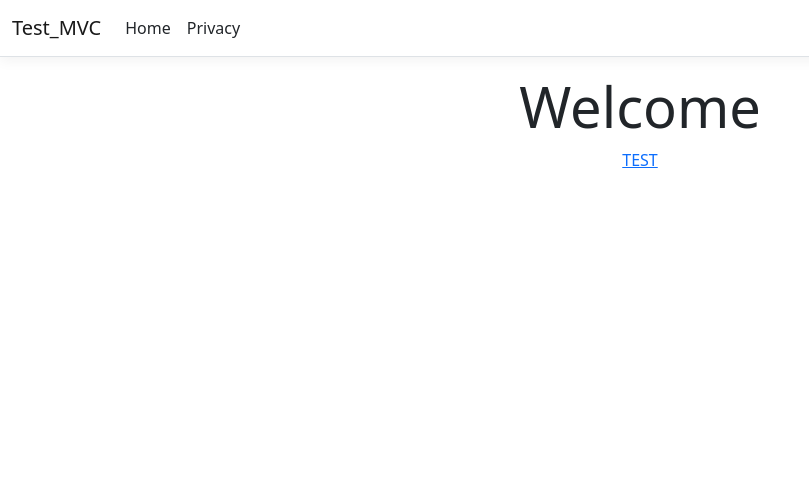
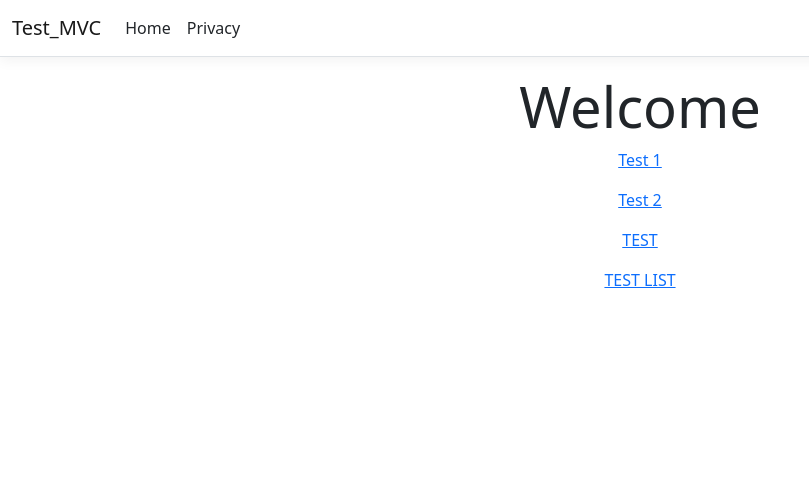
Before and after one commit to ChadM95/Learning_MVC, an ASP.NET Core app: page / in a window 1280 px wide. Shown: the top 487 px of the page, without its empty margins (0-809 px from the left). Run offline with ASP.NET Core 8, Linux system fonts and the light colour scheme; style sheets or scripts are compiled from the project's sources.

Commit message:
fix bad controller reference in action links

```diff
--- a/Test_MVC/Controllers/TestController.cs
+++ b/Test_MVC/Controllers/TestController.cs
@@ -5,6 +5,7 @@ namespace Test_MVC.Controllers
 {
     public class TestController : Controller
     {
+        //displays details of an object
         public IActionResult Index()
         {
             Models.TestModel Test = new Models.TestModel
@@ -18,6 +19,7 @@ namespace Test_MVC.Controllers
             return View(Test);
         }
 
+        //displays a list of objects from model
         public IActionResult DisplayList()
         {
             //create list of model objects
--- a/Test_MVC/Views/Home/Index.cshtml
+++ b/Test_MVC/Views/Home/Index.cshtml
@@ -4,5 +4,9 @@
 
 <div class="text-center">
     <h1 class="display-4">Welcome</h1>
+    <p>@Html.ActionLink("Test 1","Index","Test")</p>
+    <p>@Html.ActionLink("Test 2","DisplayList","Test")</p>
+    <p></p>
     <p><a href="/Test/Index">TEST</a></p>
+    <p><a href="/Test/DisplayList">TEST LIST</a></p>
 </div>
```
Also changed, not shown: Test_MVC/Views/Test/Index.cshtml (+0 -2 lines), 12 other files.
